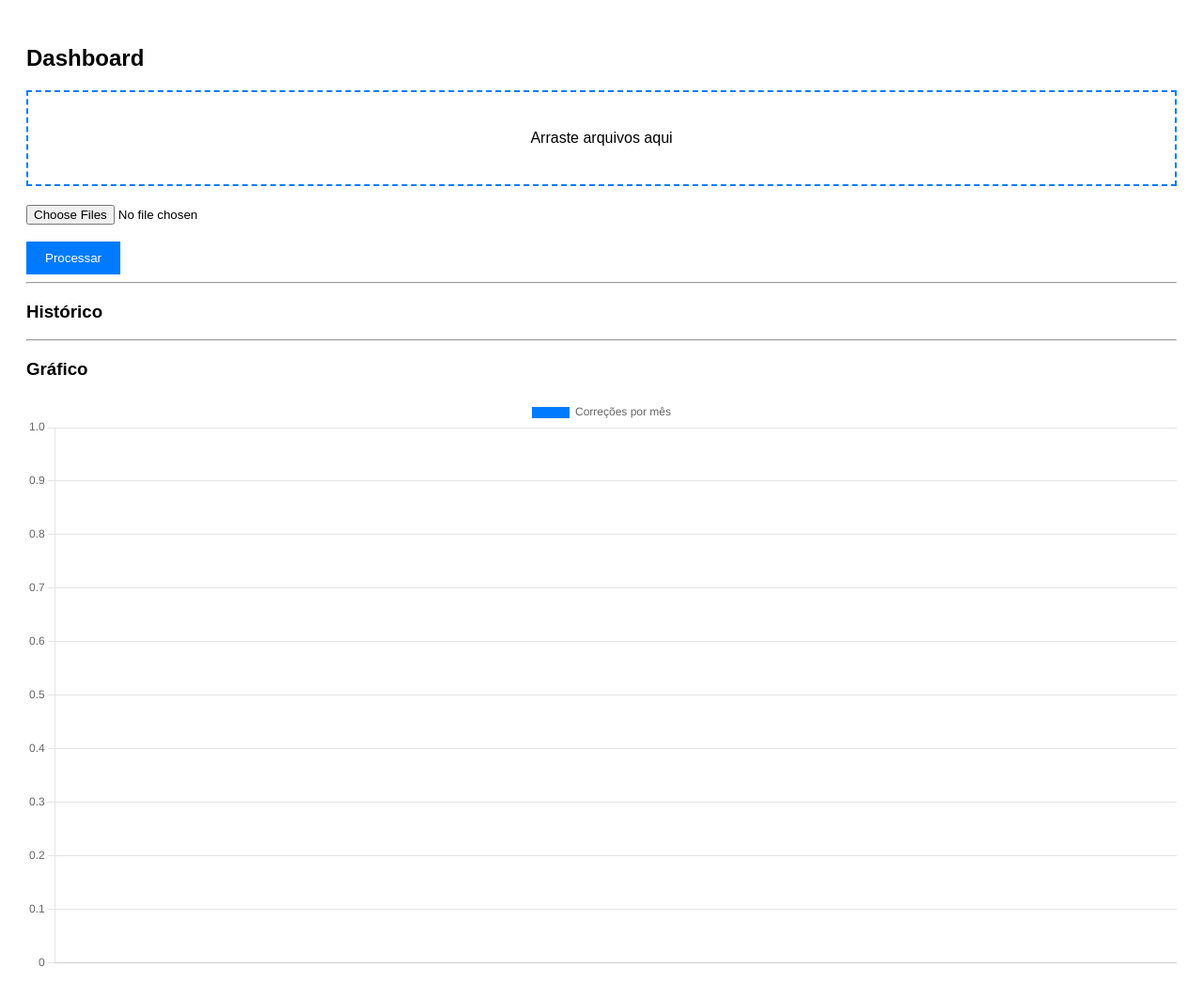
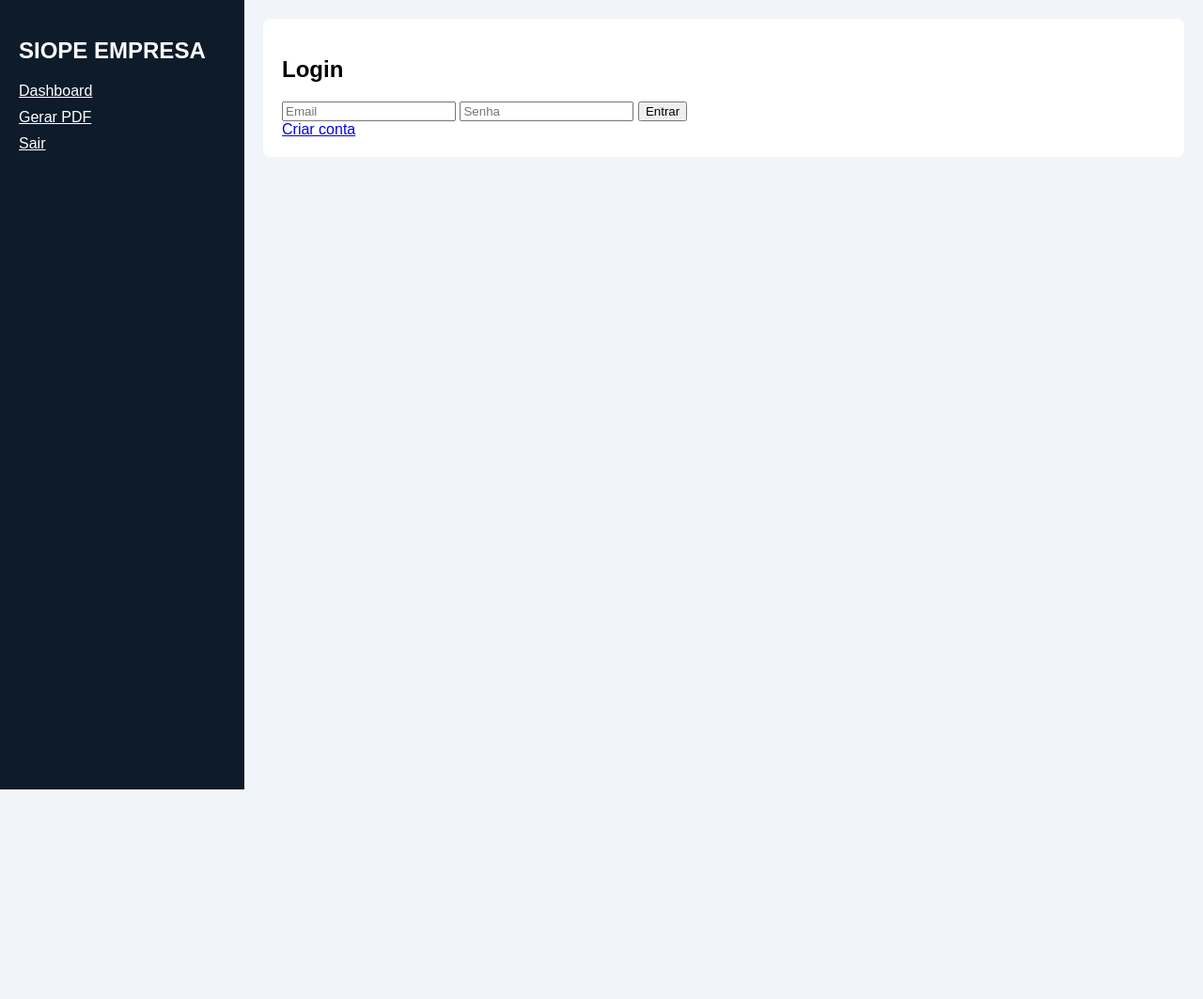
Before and after one commit to henriqueporfiriopereira/siope-pro-max, a Flask app: page / in a window 1280 px wide. Shown: the whole page at 94% size. After the commit the page ends 840 px from the top, so only its background shows below. Run offline with Flask 3, Linux system fonts and the light colour scheme.

Commit message:
reset banco

```diff
--- a/app.py
+++ b/app.py
@@ -1,82 +1,109 @@
-from flask import Flask, render_template, request, send_file
-from models import db, FileLog
-import pandas as pd
-import zipfile
-import os
+
+from flask import Flask, render_template, request, redirect, url_for, jsonify, send_file
+from flask_sqlalchemy import SQLAlchemy
+from flask_login import LoginManager, login_user, login_required, logout_user, current_user
+from werkzeug.security import generate_password_hash, check_password_hash
+from models import db, User, Organization, FileLog
+import random
 import io
-
-import matplotlib
-matplotlib.use('Agg')
+from reportlab.pdfgen import canvas
 
 app = Flask(__name__)
-
+app.config['SECRET_KEY'] = 'empresa_secret'
 app.config['SQLALCHEMY_DATABASE_URI'] = 'sqlite:///db.sqlite3'
-app.config['SQLALCHEMY_TRACK_MODIFICATIONS'] = False
 
 db.init_app(app)
 
-# Criar banco automaticamente
-with app.app_context():
-    db.create_all()
+login_manager = LoginManager()
+login_manager.init_app(app)
+login_manager.login_view = "login"
 
-# ---------------- HOME ----------------
-@app.route("/")
-@app.route("/home")
-def home():
-    logs = FileLog.query.all()
+@login_manager.user_loader
+def load_user(user_id):
+    return User.query.get(int(user_id))
 
-    meses = [l.mes for l in logs]
-    valores = [l.corrections for l in logs]
+@app.route('/', methods=['GET','POST'])
+def login():
+    if request.method == 'POST':
+        user = User.query.filter_by(email=request.form['email']).first()
+        if user and check_password_hash(user.password, request.form['password']):
+            login_user(user)
+            return redirect('/dashboard')
+    return render_template('login.html')
 
-    return render_template("home.html", logs=logs, meses=meses, valores=valores)
+@app.route('/register', methods=['GET','POST'])
+def register():
+    if request.method == 'POST':
+        org = Organization(name=request.form['org'])
+        db.session.add(org)
+        db.session.commit()
 
-# ---------------- UPLOAD ----------------
-@app.route("/upload", methods=["POST"])
+        user = User(
+            email=request.form['email'],
+            password=generate_password_hash(request.form['password']),
+            org_id=org.id
+        )
+        db.session.add(user)
+        db.session.commit()
+        return redirect('/')
+    return render_template('register.html')
+
+@app.route('/dashboard')
+@login_required
+def dashboard():
+    files = FileLog.query.filter_by(org_id=current_user.org_id).all()
+    return render_template('dashboard.html', files=files)
+
+@app.route('/upload', methods=['POST'])
+@login_required
 def upload():
     files = request.files.getlist("files")
+    for f in files:
+        log = FileLog(
+            filename=f.filename,
+            org_id=current_user.org_id,
+            corrections=random.randint(50,300)
+        )
+        db.session.add(log)
+    db.session.commit()
+    return jsonify({"status":"ok"})
 
-    zip_buffer = io.BytesIO()
+@app.route('/api/chart')
+@login_required
+def chart():
+    data = FileLog.query.filter_by(org_id=current_user.org_id).all()
+    return jsonify({
+        "labels":[f.filename for f in data],
+        "values":[f.corrections for f in data]
+    })
 
-    with zipfile.ZipFile(zip_buffer, "w") as zip_file:
+@app.route('/pdf')
+@login_required
+def pdf():
+    buffer = io.BytesIO()
+    p = canvas.Canvas(buffer)
 
-        for file in files:
-            df = pd.read_excel(file)
+    y = 800
+    p.drawString(50, y, "Relatório SIOPE")
+    y -= 30
 
-            # exemplo de contagem
-            corrections = len(df)
+    files = FileLog.query.filter_by(org_id=current_user.org_id).all()
 
-            nome = file.filename
-            municipio = nome.split(" ")[1] if len(nome.split(" ")) > 1 else "N/A"
-            mes = nome.split(" ")[-1].replace(".xlsx","")
+    for f in files:
+        p.drawString(50, y, f"{f.filename} - {f.corrections}")
+        y -= 20
 
-            # salvar no banco
-            log = FileLog(
-                filename=nome,
-                corrections=corrections,
-                municipio=municipio,
-                mes=mes
-            )
-            db.session.add(log)
+    p.save()
+    buffer.seek(0)
 
-            # gerar arquivo corrigido (simples)
-            output = io.BytesIO()
-            df.to_excel(output, index=False)
-            output.seek(0)
+    return send_file(buffer, as_attachment=True, download_name="relatorio.pdf", mimetype='application/pdf')
 
-            zip_file.writestr(nome, output.read())
+@app.route('/logout')
+def logout():
+    logout_user()
+    return redirect('/')
 
-        db.session.commit()
-
-    zip_buffer.seek(0)
-
-    return send_file(
-        zip_buffer,
-        as_attachment=True,
-        download_name="resultado.zip",
-        mimetype="application/zip"
-    )
-
-# ---------------- RODAR ----------------
 if __name__ == "__main__":
-    port = int(os.environ.get("PORT", 5000))
-    app.run(host="0.0.0.0", port=port)
+    with app.app_context():
+        db.create_all()
+    app.run(debug=True)
--- /dev/null
+++ b/static/css/style.css
@@ -0,0 +1,7 @@
+
+body {display:flex;font-family:Arial;margin:0}
+.sidebar {width:220px;background:#0d1b2a;color:white;height:100vh;padding:20px}
+.sidebar a {color:white;display:block;margin:10px 0}
+.main {flex:1;padding:20px;background:#f1f5f9}
+.card {background:white;padding:20px;border-radius:8px}
+#dropzone {border:2px dashed #007bff;padding:40px;text-align:center;margin-bottom:20px}
--- /dev/null
+++ b/static/js/app.js
@@ -0,0 +1,42 @@
+
+let filesList = [];
+
+document.addEventListener("DOMContentLoaded", ()=>{
+    const dz = document.getElementById("dropzone");
+    if(dz){
+        dz.addEventListener("dragover", e=>{e.preventDefault(); dz.style.background="#ddd";});
+        dz.addEventListener("drop", e=>{
+            e.preventDefault();
+            filesList = e.dataTransfer.files;
+            dz.innerHTML = filesList.length + " arquivos";
+        });
+
+        loadChart();
+    }
+});
+
+function uploadFiles(){
+    let formData = new FormData();
+    for(let f of filesList){
+        formData.append("files", f);
+    }
+
+    fetch("/upload", {
+        method:"POST",
+        body:formData
+    }).then(()=>location.reload());
+}
+
+function loadChart(){
+    fetch("/api/chart")
+    .then(r=>r.json())
+    .then(data=>{
+        new Chart(document.getElementById("chart"), {
+            type:"bar",
+            data:{
+                labels:data.labels,
+                datasets:[{label:"Correções", data:data.values}]
+            }
+        });
+    });
+}
--- /dev/null
+++ b/templates/base.html
@@ -0,0 +1,21 @@
+
+<!DOCTYPE html>
+<html>
+<head>
+<title>SIOPE EMPRESA</title>
+<link rel="stylesheet" href="/static/css/style.css">
+<script src="https://cdn.jsdelivr.net/npm/chart.js"></script>
+</head>
+<body>
+<div class="sidebar">
+<h2>SIOPE EMPRESA</h2>
+<a href="/dashboard">Dashboard</a>
+<a href="/pdf">Gerar PDF</a>
+<a href="/logout">Sair</a>
+</div>
+<div class="main">
+{% block content %}{% endblock %}
+</div>
+<script src="/static/js/app.js"></script>
+</body>
+</html>
--- a/templates/home.html
+++ /dev/null
@@ -1,99 +0,0 @@
-<!DOCTYPE html>
-<html>
-<head>
-    <title>SIOPE Dashboard</title>
-
-    <script src="https://cdn.jsdelivr.net/npm/chart.js"></script>
-
-    <style>
-        body { font-family: Arial; padding:20px; }
-        .dropzone {
-            border:2px dashed #007bff;
-            padding:40px;
-            text-align:center;
-            margin-bottom:20px;
-        }
-        button {
-            padding:10px 20px;
-            margin-right:10px;
-            border:none;
-            cursor:pointer;
-        }
-        .btn-primary { background:#007bff; color:white; }
-        .btn-danger { background:#dc3545; color:white; }
-    </style>
-</head>
-
-<body>
-
-<h2>Dashboard</h2>
-
-<div class="dropzone" id="dropzone">
-    Arraste arquivos aqui
-</div>
-
-<input type="file" id="files" multiple>
-
-<br><br>
-
-<button class="btn-primary" onclick="enviar()">Processar</button>
-
-<hr>
-
-<h3>Histórico</h3>
-<ul>
-    {% for l in logs %}
-        <li>{{ l.filename }} - {{ l.corrections }}</li>
-    {% endfor %}
-</ul>
-
-<hr>
-
-<h3>Gráfico</h3>
-<canvas id="grafico"></canvas>
-
-<script>
-
-function enviar(){
-    let input = document.getElementById("files");
-    let formData = new FormData();
-
-    for(let i=0;i<input.files.length;i++){
-        formData.append("files", input.files[i]);
-    }
-
-    fetch("/upload",{
-        method:"POST",
-        body:formData
-    })
-    .then(res=>res.blob())
-    .then(blob=>{
-        let a=document.createElement("a");
-        a.href=URL.createObjectURL(blob);
-        a.download="resultado.zip";
-        a.click();
-
-        // 🔥 ATUALIZA DASHBOARD
-        setTimeout(()=>{
-            location.reload();
-        },1000);
-    });
-}
-
-// GRÁFICO
-new Chart(document.getElementById('grafico'), {
-    type:'bar',
-    data:{
-        labels: {{ meses | tojson }},
-        datasets:[{
-            label: 'Correções por mês',
-            data: {{ valores | tojson }},
-            backgroundColor:'#007bff'
-        }]
-    }
-});
-
-</script>
-
-</body>
-</html>
--- a/templates/login.html
+++ b/templates/login.html
@@ -1,103 +1,13 @@
-<!DOCTYPE html>
-<html>
-<head>
-<title>SIOPE PRO MAX</title>
 
-<style>
-body {
-    font-family: Arial;
-    background: linear-gradient(135deg, #003366, #0055aa);
-    height:100vh;
-    display:flex;
-    align-items:center;
-    justify-content:center;
-    margin:0;
-}
-
-.box {
-    background:white;
-    padding:30px;
-    border-radius:10px;
-    width:320px;
-    box-shadow:0 5px 20px rgba(0,0,0,0.3);
-}
-
-h2 {
-    text-align:center;
-    margin-bottom:20px;
-}
-
-input {
-    width:100%;
-    padding:10px;
-    margin-bottom:10px;
-    border:1px solid #ccc;
-    border-radius:5px;
-}
-
-button {
-    width:100%;
-    padding:10px;
-    background:#007bff;
-    color:white;
-    border:none;
-    border-radius:5px;
-    cursor:pointer;
-}
-
-button:hover {
-    background:#0056b3;
-}
-
-a {
-    display:block;
-    text-align:center;
-    margin-top:10px;
-    text-decoration:none;
-    color:#007bff;
-}
-
-.msg {
-    padding:10px;
-    margin-bottom:10px;
-    border-radius:5px;
-}
-
-.error { background:#ffcccc; }
-.success { background:#ccffcc; }
-</style>
-</head>
-
-<body>
-
-<div class="box">
-
-<h2>SIOPE PRO MAX</h2>
-
-<!-- mensagens -->
-{% with messages = get_flashed_messages(with_categories=true) %}
-  {% for cat, msg in messages %}
-    <div class="msg {{cat}}">{{msg}}</div>
-  {% endfor %}
-{% endwith %}
-
-<form method="post">
-
-<input name="user" placeholder="Usuário" required>
-
-<input name="pass" type="password" placeholder="Senha" required>
-
-<label>
-<input type="checkbox" name="lembrar"> Lembrar-me
-</label>
-
-<button type="submit">Entrar</button>
-
+{% extends 'base.html' %}
+{% block content %}
+<div class="card">
+<h2>Login</h2>
+<form method="POST">
+<input name="email" placeholder="Email">
+<input name="password" placeholder="Senha">
+<button>Entrar</button>
 </form>
-
 <a href="/register">Criar conta</a>
-
 </div>
-
-</body>
-</html>
+{% endblock %}
```
Also changed, not shown: models.py (+13 -2 lines), requirements.txt (+4 -38 lines), templates/dashboard.html (added, +17 -0 lines), templates/register.html (+9 -53 lines).
